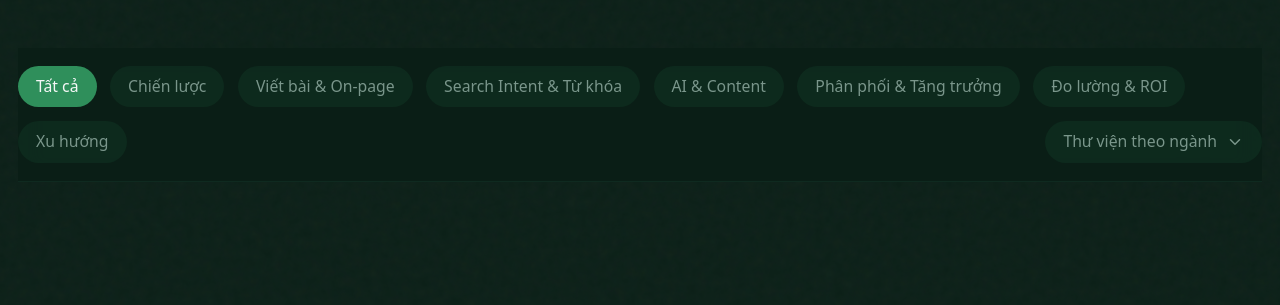
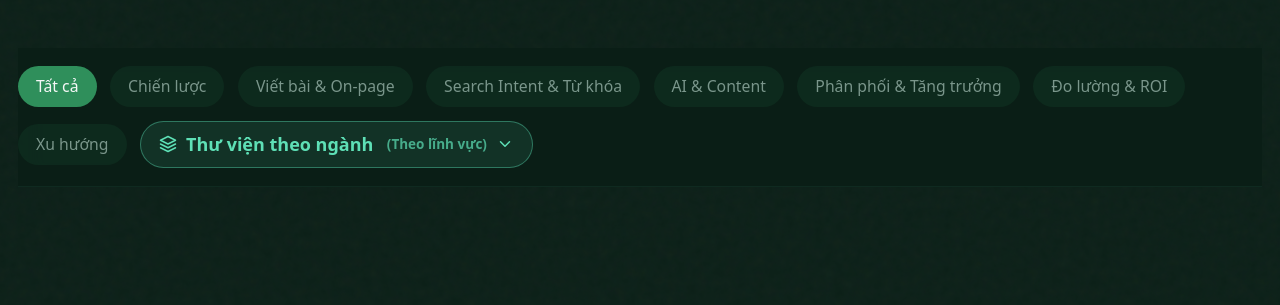
Before and after one commit to dominhduy16/Yanicontent, a plain HTML site: page blog.html in a window 1280 px wide. Shown: the part 2240-2545 px from the top of the page. Drawn offline with nearby package versions, Linux system fonts and the light colour scheme.

Commit message:
Update blog.html

```diff
--- a/blog.html
+++ b/blog.html
@@ -254,17 +254,24 @@
           <button class="filter-btn" data-filter="trend">Xu hướng</button>
 
           <!-- Theo ngành: đổi giọng thành thư viện (không nói "trang dịch vụ") -->
-          <div class="relative ml-auto">
           <button
   id="industryBtn"
-              class="filter-btn flex items-center gap-2"
   type="button"
   aria-haspopup="true"
   aria-expanded="false"
+  class="relative flex items-center gap-2 px-4 py-2 rounded-full
+         border border-accent/40
+         text-accent font-semibold
+         bg-accent/10
+         hover:bg-accent/20
+         transition-all"
 >
+  <i data-feather="layers" class="w-4 h-4"></i>
   Thư viện theo ngành
+  <span class="text-xs text-accent/70 ml-1">(Theo lĩnh vực)</span>
   <i data-feather="chevron-down" class="w-4 h-4"></i>
 </button>
+
 
             <div
               id="industryMenu"
```
Lines whose indentation alone changed are shown as unchanged.
